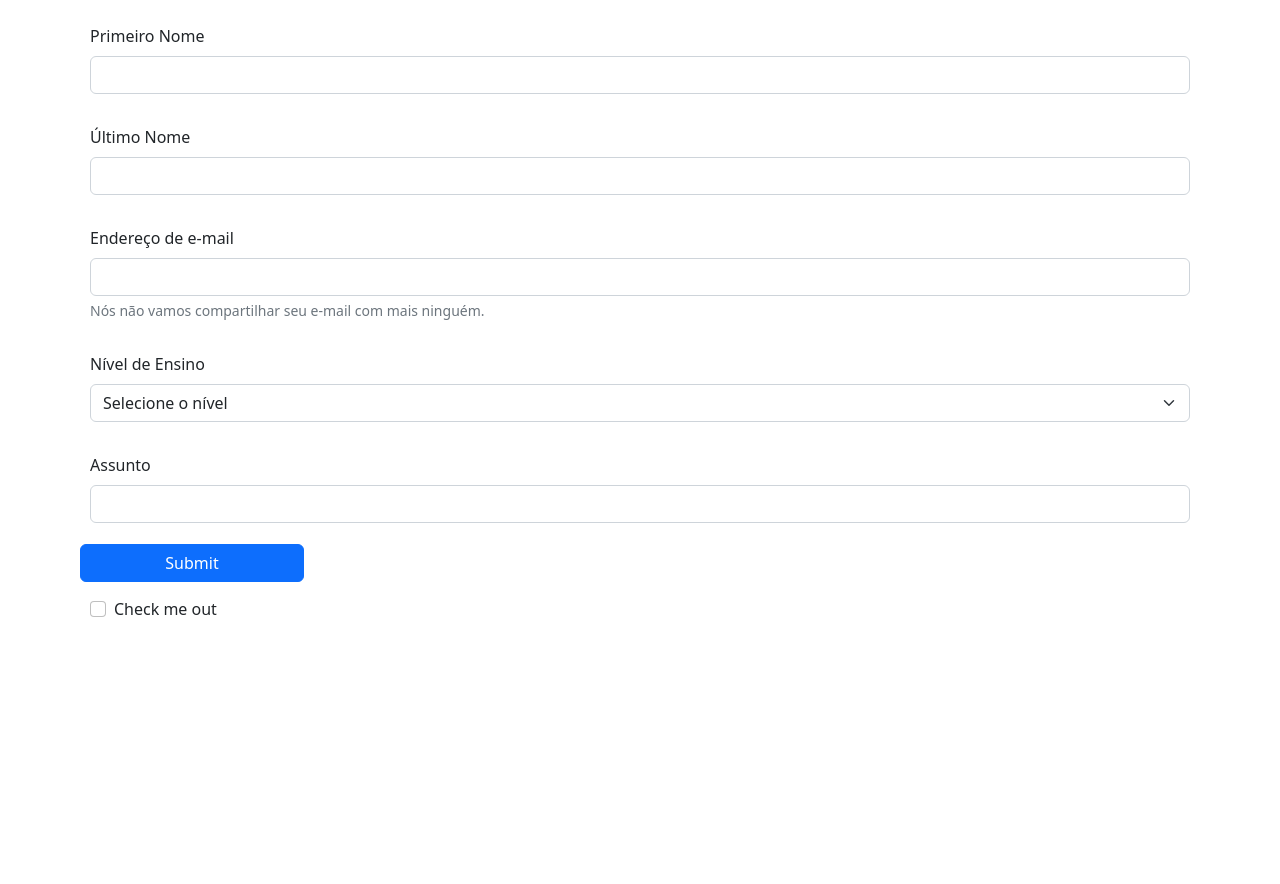
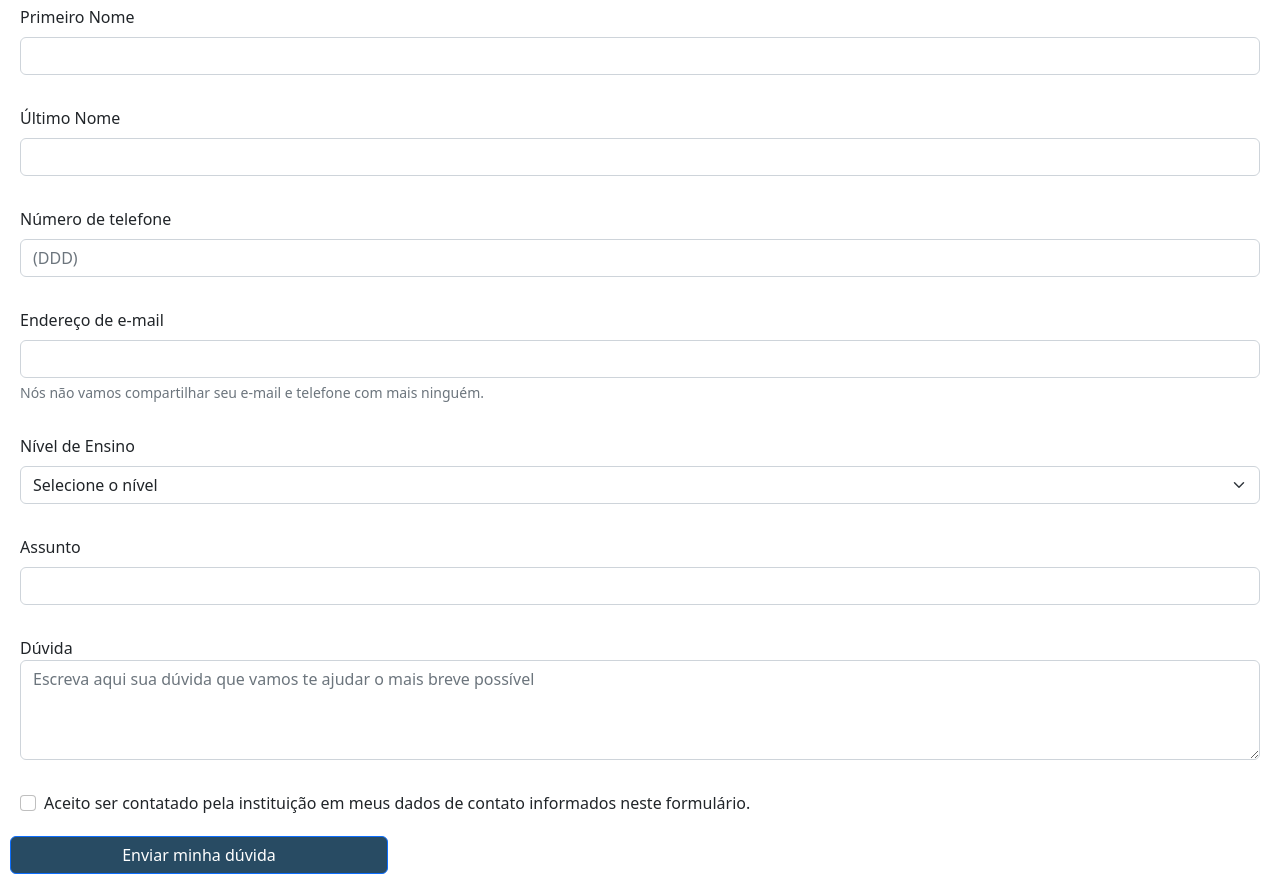
Before and after one commit to brunofeler/stanford, a plain HTML site: page index.html in a window 1280 px wide. Shown: the part 66-950 px from the top of the page. Before the commit the page ends 800 px from the top, so only its background shows below. Drawn offline with Linux system fonts and the light colour scheme.

Commit message:
cmmit final

```diff
--- a/app contato.css
+++ b/app contato.css
@@ -1,14 +1,23 @@
+#btn15{
+   background-color: rgb(40, 75, 99);
+
+
+}
+
+@media screen and (min-width:990px) {
 .grid-container{
     grid-gap: 5px;
     display: grid;
     margin-top: 80px;
     margin: 80px;
-    -ms-g;
 }
 .btn{
-    max-width: 20%;
-    ali
+    max-width: 30%;
 }
 .mb-3{
     margin: 10px;
 }
+}
+.grid-container{
+    margin: 10px;
+}
--- a/index.html
+++ b/index.html
@@ -7,11 +7,13 @@
     <title>Stanford - Entre em contato</title>
     <link rel="stylesheet" href="boot/bootstrap.min.css">
     <link rel="stylesheet" href="app contato.css">
+    <!-- Feito por Bruno Melo -->
 
 </head>
 <body>
     <form>
         <div class="grid-container">
+            <h2>Encaminhe sua dúvida</h2>
         <div class="mb-3">
           <label for="exampleInputEmail1" class="form-label">Primeiro Nome</label>
           <input type="text" class="form-control" id="exampleInputEmail1" aria-describedby="emailHelp">
@@ -22,9 +24,13 @@
           <input type="text" class="form-control" id="exampleInputPassword1">
         </div>
         <div class="mb-3">
+            <label for="formGroupExampleInput" class="form-label">Número de telefone</label>
+            <input type="text" class="form-control" id="formGroupExampleInput" placeholder="(DDD)">
+          </div>
+        <div class="mb-3">
             <label for="exampleInputEmail1" class="form-label">Endereço de e-mail</label>
             <input type="email" class="form-control" id="exampleInputEmail1" aria-describedby="emailHelp">
-            <div id="emailHelp" class="form-text">Nós não vamos compartilhar seu e-mail com mais ninguém.</div>
+            <div id="emailHelp" class="form-text">Nós não vamos compartilhar seu e-mail e telefone com mais ninguém.</div>
         </div>
 
          <div class="mb-3">
@@ -36,29 +42,27 @@
                   <option value="3">Ensino Bilíngue </option>
             </select>
         </div>
-
-
         <div class="mb-3">
             <label for="exampleInputPassword1" class="form-label">Assunto</label>
             <input type="text" class="form-control" id="exampleInputPassword1">
         </div>
+        <div class="mb-3">
+            <label for="floatingTextarea2">Dúvida</label>
+            <textarea class="form-control" placeholder="Escreva aqui sua dúvida que vamos te ajudar o mais breve possível" id="floatingTextarea2" style="height: 100px"></textarea>
+          </div>
 
-            <button type="submit" class="btn btn-primary" id="btn15">Submit</button>
+        <div class="mb-3 form-check">
+          <input type="checkbox" class="form-check-input" id="exampleCheck1">
+          <label class="form-check-label" for="exampleCheck1"required>Aceito ser contatado pela instituição em meus dados de contato informados neste formulário.</label>
+        </div >
+            <button type="submit" class="btn btn-primary" id="btn15">Enviar minha dúvida</button>
 
-            <div class="mb-3 form-check">
-              <input type="checkbox" class="form-check-input" id="exampleCheck1">
-              <label class="form-check-label" for="exampleCheck1">Check me out</label>
-            </div>
         </div>
 
 
     </form>
 
 
-
-
-
-
     <script src="boot/bootstrap.bundle.min.js"></script>
 </body>
 </html>
```
